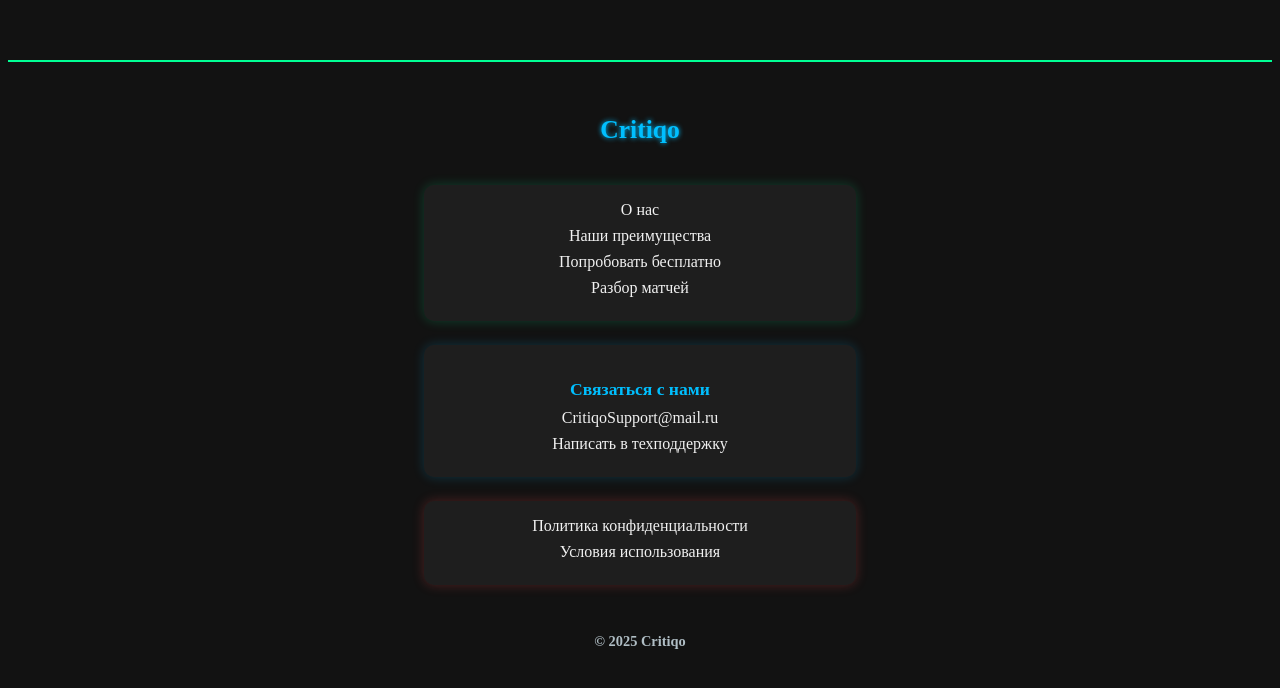
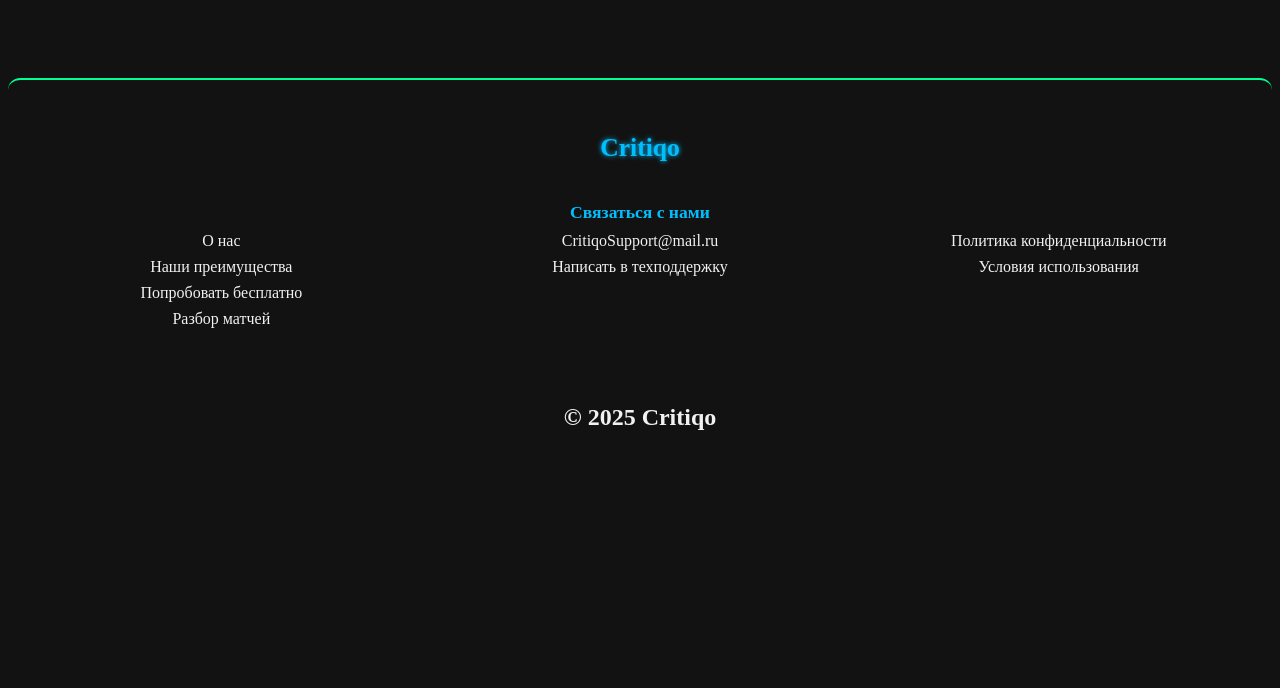
Before and after one commit to kitoy02241221/Critiqo, a React (Create React App) app in the folder client/: page / in a window 1280 px wide. Shown: the part 4634-5322 px from the top of the page. After the commit the page ends 5125 px from the top, so only its background shows below. Built offline with nearby package versions, Linux system fonts and the light colour scheme; no server answers.

Commit message:
update footer content

```diff
--- a/client/src/Mainpage/footer/Footerblock.js
+++ b/client/src/Mainpage/footer/Footerblock.js
@@ -22,6 +22,7 @@ function Footerblock({ refs }) {
     <footer ref={footerRef}>
       <h2 className="footerLogo">Critiqo</h2>
 
+      <div className='footer-top'>
           <div className="navigate">
           <ul>
             <li onClick={() => scrollWithOffset(refs.aboutRef)}>О нас</li>
@@ -53,8 +54,9 @@ function Footerblock({ refs }) {
             </Link>
           </ul>
         </div>
+      </div>
 
-      <h2>© 2025 Critiqo</h2>
+      <h2 className='CritiqoAP'>© 2025 Critiqo</h2>
     </footer>
   );
 }
--- a/client/src/Mainpage/footer/footer.css
+++ b/client/src/Mainpage/footer/footer.css
@@ -3,12 +3,23 @@ footer {
   color: #F1F1F1;
   padding: 2rem 1rem;
   max-width: 1400px;
-  margin: 200px auto 0px auto;
+  margin: 200px auto 0;
+  border-top: 2px solid #00FF94;
+  border-radius: 12px;
+
   display: flex;
-  flex-direction: column;
-  align-items: center;
+  flex-direction: column; /* теперь колонка */
+  align-items: center;    /* выравнивание всего содержимого по центру */
+  gap: 2rem;
+}
+
+.footer-top {
+  display: flex;
+  justify-content: center; /* все блоки по центру */
+  align-items: flex-start;
   gap: 1.5rem;
-  border-top: 2px solid #00FF94;
+  flex-wrap: wrap;         /* перенос на новую строку при узком экране */
+  width: 100%;
 }
 
 h2.footerLogo {
@@ -16,22 +27,19 @@ h2.footerLogo {
   font-weight: bold;
   color: #00BFFF;
   text-shadow: 0 0 5px #00BFFF;
-  margin-bottom: 1rem;
   text-align: center;
 }
 
-h2:last-of-type {
-  text-align: center;
-  margin-top: 1.5rem;
+h2.footerCopy {
   font-size: 0.9rem;
   color: #B0BEC5;
+  text-align: center;
 }
 
 h3 {
   font-size: 1.1rem;
   margin-bottom: 0.6rem;
   color: #00BFFF;
-  text-shadow: none;
   text-align: center;
 }
 
@@ -57,29 +65,27 @@ ul li:hover {
 .navigate,
 .contacts,
 .policy {
-  background-color: #1E1E1E;
   padding: 1rem;
-  border-radius: 10px;
-  width: 100%;
+  flex: 1 1 200px;
   max-width: 400px;
+  display: flex;
+  flex-direction: column;
+  align-items: center;
   text-align: center;
 }
 
-.contacts a {
-    text-decoration: none;
-    color: #F1F1F1;
+.contacts {
+  margin-top: -48px;
 }
 
-.navigate {
-  box-shadow: 0 0 12px rgba(0, 255, 148, 0.2);
+.contacts a {
+  text-decoration: none;
+  color: #F1F1F1;
 }
-
-.contacts {
-  box-shadow: 0 0 12px rgba(0, 191, 255, 0.2);
-}
-
-.policy {
-  box-shadow: 0 0 12px rgba(255, 76, 76, 0.25);
+.contacts a:hover {
+  color: #00FF94;
+  text-shadow: 0 0 6px #00FF94;
+  transform: translateX(5px);
 }
 
 .policy a {
```
Lines whose indentation alone changed are shown as unchanged.
